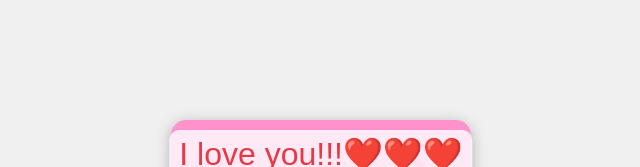
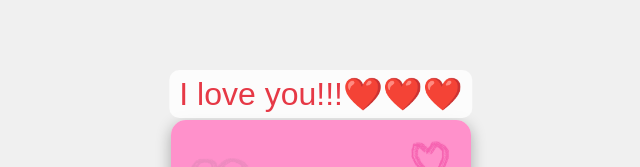
Before and after one commit to xag01/t1, a plain HTML site: page index.html in a window 1280 px wide. Both pictures are taken after a click on the element 640 px from the left and 400 px from the top of the page. Shown: the part 130-297 px from the top of the page, without its empty margins (319-959 px from the left). Drawn offline with Linux system fonts and the light colour scheme.

Commit message:
Update index.html

```diff
--- a/index.html
+++ b/index.html
@@ -93,7 +93,7 @@
 
         // Show text above
         textAbove.style.left = `${centerX}px`;
-        textAbove.style.top = `${centerY - 140}px`; // above cat
+        textAbove.style.top = `${centerY - 200}px`; // above cat
         textAbove.style.display = 'block';
         textAbove.style.transform = 'translateX(-50%) scale(1)';
         textAbove.style.opacity = '1';
```
